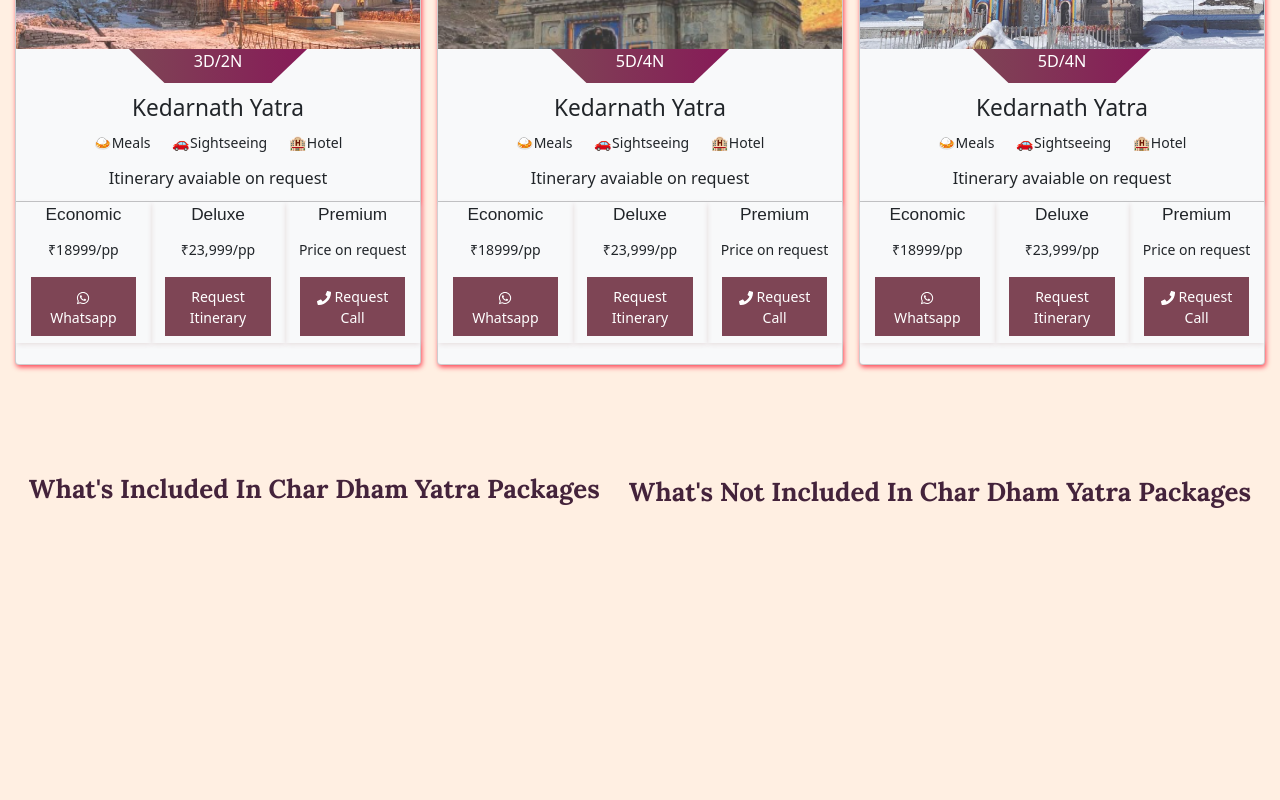
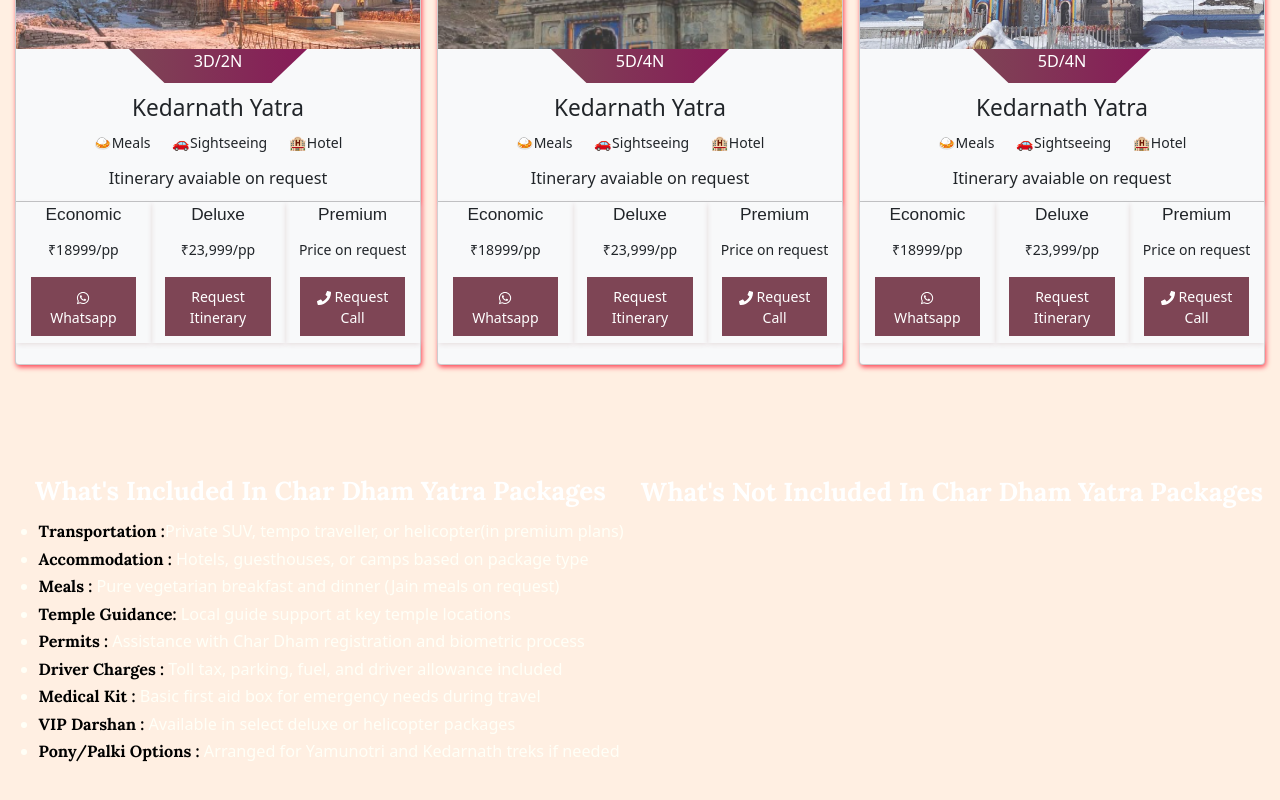
Before and after one commit to Sarita595k/Char_Dham_Frontend, a React (Vite) app: page / in a window 1280 px wide. Shown: the part 3349-4149 px from the top of the page. Built offline with nearby package versions, Linux system fonts and the light colour scheme.

Commit message:
included section created

```diff
--- a/src/Components/Excluded.jsx
+++ b/src/Components/Excluded.jsx
@@ -2,7 +2,7 @@ import { SubHeading } from "./SubHeading"
 
 const Excluded = () => {
     return (
-        <div><SubHeading subHeading={"What's not Included In Char Dham Yatra Packages"} /></div>
+        <div><SubHeading subHeading={"What's not Included In Char Dham Yatra Packages"} style={{ color: "white" }} /></div>
     )
 }
 
--- a/src/Components/Included.jsx
+++ b/src/Components/Included.jsx
@@ -1,9 +1,40 @@
 import React from 'react'
 import { SubHeading } from './SubHeading'
+import styled from 'styled-components'
+
+const Ul = styled.ul`
+margin:0;
+text-align:left;
+font-size:1.5rem;
+// text-transform:capitalize;
+`
+const Li = styled.li`
+color:#FFFFF7;
+line-height:1.7;
+`
+
+const Span = styled.span`
+font-family:"Lora", serif;
+color:black;
+font-weight:bold;
+`
 
 const Included = () => {
     return (
-        <div><SubHeading subHeading={"What's Included In Char Dham Yatra Packages"} /></div>
+        <div>
+            <SubHeading subHeading={"What's Included In Char Dham Yatra Packages"} style={{ color: "white" }} />
+            <Ul>
+                <Li><Span>Transportation :</Span>Private SUV, tempo traveller, or helicopter(in premium plans)</Li>
+                <Li><Span>Accommodation :</Span> Hotels, guesthouses, or camps based on package type</Li>
+                <Li><Span>Meals :</Span> Pure vegetarian breakfast and dinner (Jain meals on request)</Li>
+                <Li><Span>Temple Guidance:</Span> Local guide support at key temple locations</Li>
+                <Li><Span>Permits :</Span> Assistance with Char Dham registration and biometric process</Li>
+                <Li><Span>Driver Charges :</Span> Toll tax, parking, fuel, and driver allowance included</Li>
+                <Li><Span>Medical Kit :</Span> Basic first aid box for emergency needs during travel</Li>
+                <Li><Span>VIP Darshan :</Span> Available in select deluxe or helicopter packages</Li>
+                <Li><Span>Pony/Palki Options :</Span> Arranged for Yamunotri and Kedarnath treks if needed</Li>
+            </Ul>
+        </div>
     )
 }
 
--- a/src/Components/PackageDetails.jsx
+++ b/src/Components/PackageDetails.jsx
@@ -15,7 +15,9 @@ background-size:cover;
 background-position:center;
 display:flex;
 flex-direction:row;
-justify-content:space-evenly;`
+flex-wrap:wrap;
+justify-content:space-evenly;
+`
 const PackageDetails = () => {
   return (
     <Container>
--- a/src/Components/SubHeading.jsx
+++ b/src/Components/SubHeading.jsx
@@ -10,10 +10,10 @@ font-weight:700;
 text-transform:capitalize;
 color:#44233B;
 `
-export const SubHeading = ({ subHeading }) => {
+export const SubHeading = ({ subHeading, style }) => {
     return (
         <Div>
-            <H1>{subHeading}</H1>
+            <H1 style={style}>{subHeading}</H1>
         </Div>
     )
 }
```
